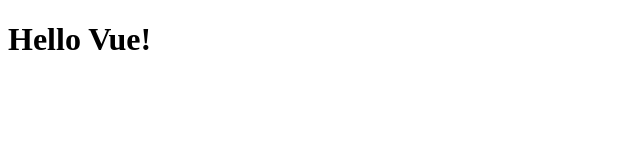
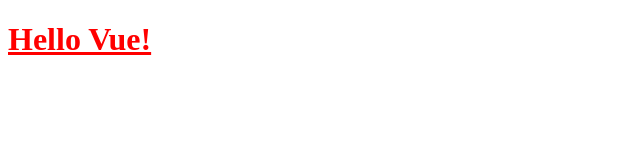
Before and after one commit to Clipper4rancione/vue-hello, a plain HTML site: page index.html in a window 1280 px wide. Shown: the whole page, without its empty margins (0-640 px from the left). Drawn offline with nearby package versions, Linux system fonts and the light colour scheme.

Commit message:
[add] dynamic decoration

```diff
--- a/css/style.css
+++ b/css/style.css
@@ -0,0 +1,4 @@
+.red-underlined{
+    color: red;
+    text-decoration: underline;
+}
--- a/index.html
+++ b/index.html
@@ -11,7 +11,7 @@
 <body>
 
     <div id="app" class="container">
-        <h1>{{message}}</h1>
+        <h1 :class="textColor">{{message}}</h1>
     </div>
 
     <script src="js/app.js"></script>
--- a/js/app.js
+++ b/js/app.js
@@ -3,7 +3,8 @@ const { createApp } = Vue;
 createApp({
     data(){
         return{
-            message: 'Hello Vue!'
+            message: 'Hello Vue!',
+            textColor: 'red-underlined'
         }
     }
 
```
